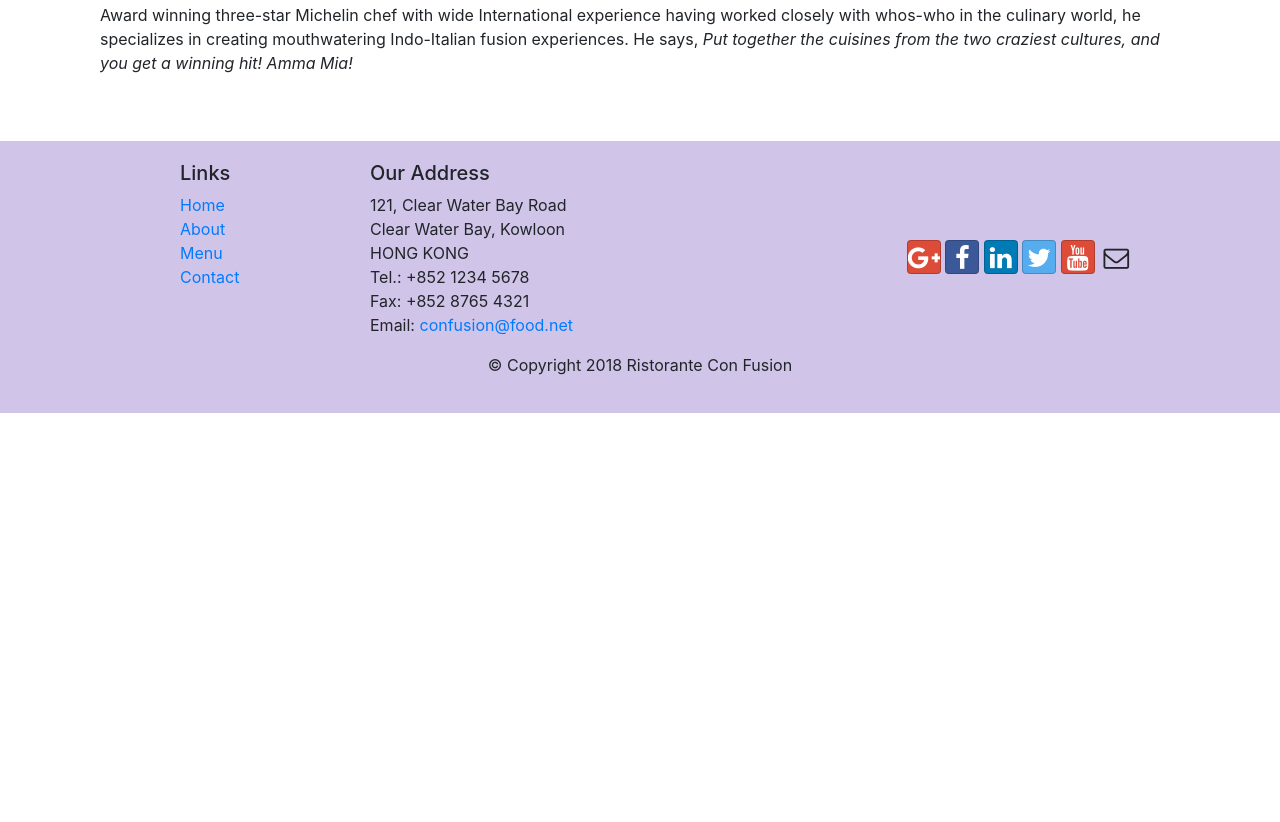
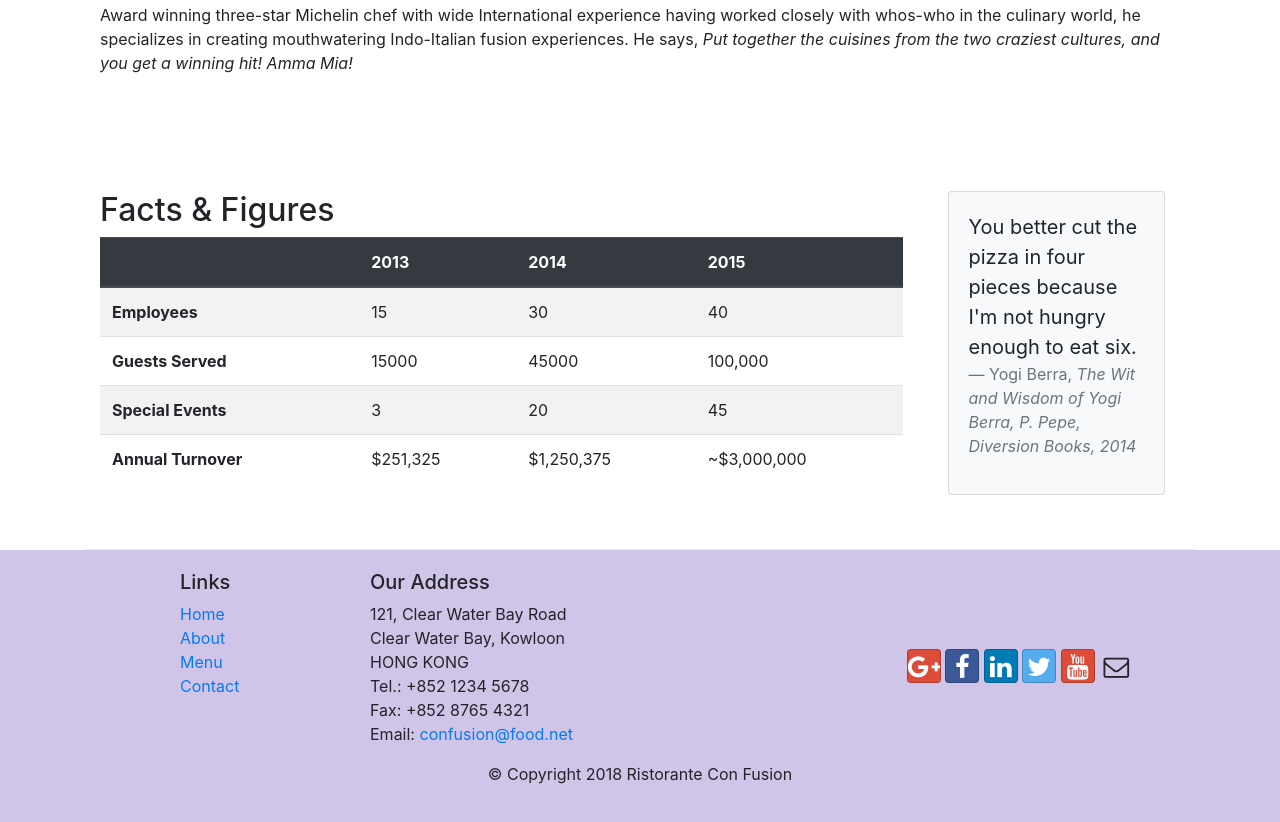
Before and after one commit to 4molybdenum2/BootStrapTutorial, a website: page aboutus.html in a window 1280 px wide. Shown: the part 1428-2250 px from the top of the page. Before the commit the page ends 1841 px from the top, so only its background shows below. Drawn offline with nearby package versions, Linux system fonts and the light colour scheme.

Commit message:
Tables and Cards

```diff
--- a/aboutus.html
+++ b/aboutus.html
@@ -91,6 +91,64 @@
             </div>
        </div>
 
+       <div class="row row-content">
+            <div class="col-12 col-sm-9">
+                <h2>Facts &amp; Figures</h2>
+                <div class="table-responsive">
+                    <table class="table table-striped">
+                        <thead class="thead-dark">
+                            <tr>
+                                <th>&nbsp;</th>
+                                <th>2013</th>
+                                <th>2014</th>
+                                <th>2015</th>
+                            </tr>
+                        </thead>
+                        <tbody>
+                            <tr>
+                                <th>Employees</th>
+                                <td>15</td>
+                                <td>30</td>
+                                <td>40</td>
+                            </tr>
+                            <tr>
+                                <th>Guests Served</th>
+                                <td>15000</td>
+                                <td>45000</td>
+                                <td>100,000</td>
+                            </tr>
+                            <tr>
+                                <th>Special Events</th>
+                                <td>3</td>
+                                <td>20</td>
+                                <td>45</td>
+                            </tr>
+                            <tr>
+                                <th>Annual Turnover</th>
+                                <td>$251,325</td>
+                                <td>$1,250,375</td>
+                                <td>~$3,000,000</td>
+                            </tr>
+                        </tbody>
+                    </table>
+                </div>
+            </div>
+            <div class="col-12 col-sm-3">
+                <div class="col-12">
+                    <div class="card card-body bg-light">
+                        <blockquote class="blockquote">
+                            <p class="mb-0">You better cut the pizza in four pieces because
+                                I'm not hungry enough to eat six.</p>
+                            <footer class="blockquote-footer">Yogi Berra,
+                                <cite title="Source Title">The Wit and Wisdom of Yogi Berra,
+                                P. Pepe, Diversion Books, 2014</cite>
+                            </footer>
+                        </blockquote>
+                    </div>
+                </div>
+            </div>
+        </div>
+
     </div>
 
     <footer class="footer">
```
